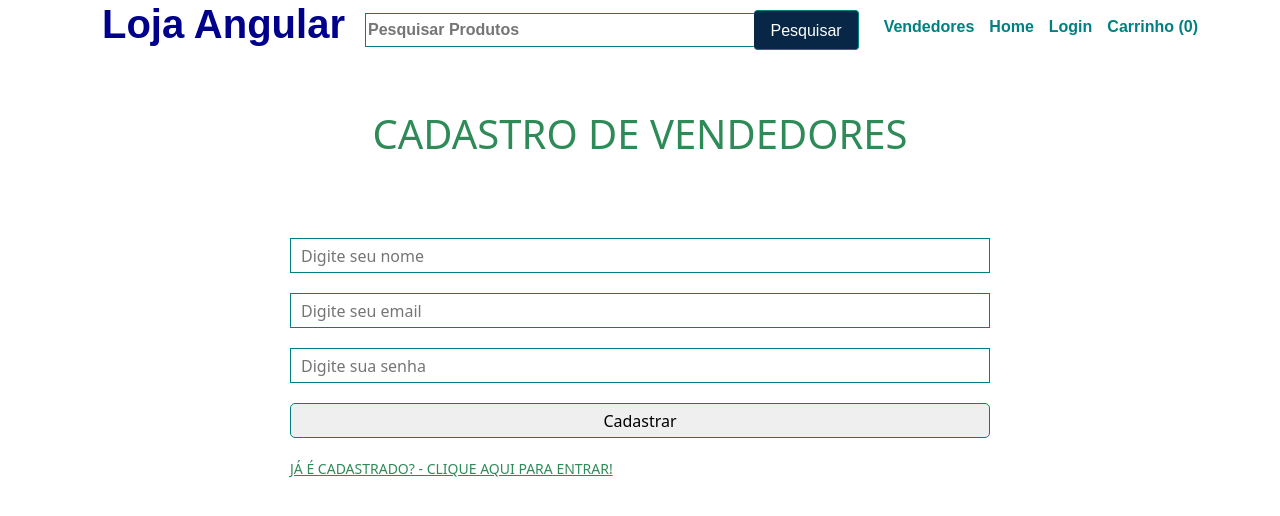
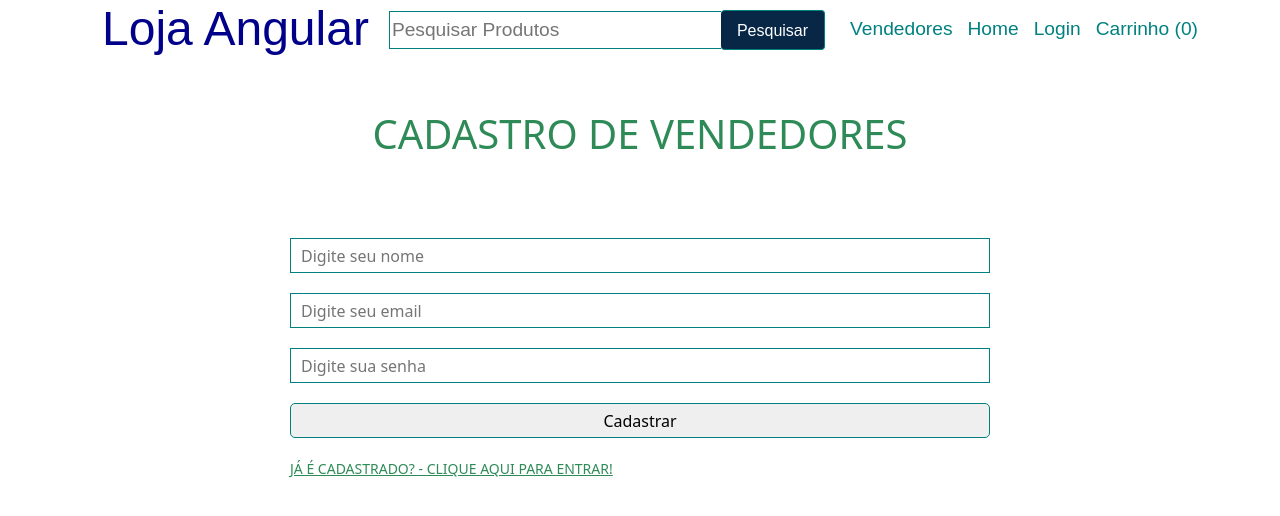
Before and after one commit to dev-edson2020/projeto-loja-angular, an Angular app: page /seller-auth in a window 1280 px wide. Shown: the top 516 px of the page. Built offline with nearby package versions, Linux system fonts and the light colour scheme.

Commit message:
Ajustes css

```diff
--- a/src/app/header/header.component.css
+++ b/src/app/header/header.component.css
@@ -3,10 +3,8 @@
     text-align: left;
     color: darkblue;
     border-collapse: collapse;
-          font-family: Arial, sans-serif;
     font-family: sans-serif;
     margin-left: 10px;
-    font-weight: bold;
 }
 
 .nav {
@@ -30,16 +28,19 @@
 .nav li {
     padding-left: 15px;
     padding-top: 15px;
+    font-size: larger;
 }
 
 nav li a {
     text-decoration: none;
     color: teal;
-    transition: color 0.3s; /* Transição suave da cor durante 0.3 segundos */
+    transition: color 0.3s;
+    /* Transição suave da cor durante 0.3 segundos */
 }
 
 nav li a:hover {
-    color: lightseagreen; /* Altera a cor ao passar o mouse por cima */
+    color: lightseagreen;
+    /* Altera a cor ao passar o mouse por cima */
 }
 
 
@@ -56,7 +57,7 @@ nav li a:hover {
     flex: 1;
     color: teal;
     border: 1px solid teal;
-    height: 34px;
+    height: 38px;
     border-right: 0px;
 }
 
@@ -107,6 +108,10 @@ h1 a {
 }
 
 .suggested-search li a {
-   cursor: pointer;
-   color: rgb(114, 85, 85);
+    cursor: pointer;
+    color: rgb(114, 85, 85);
 }
+
+.text {
+    font-size: larger;
+}
--- a/src/app/header/header.component.ts
+++ b/src/app/header/header.component.ts
@@ -45,6 +45,7 @@ export class HeaderComponent implements OnInit {
           result.length = 5;
         }
         this.searchResults = result;
+        console.log(this.searchResults);
       })
     }
   }
@@ -54,7 +55,7 @@ export class HeaderComponent implements OnInit {
   }
 
   submitSearch(val: string) {
-this.route.navigate([`search/${val}`]);
+    this.route.navigate([`search/${val}`]);
   }
 
 }
--- a/src/app/search/search.component.html
+++ b/src/app/search/search.component.html
@@ -2,7 +2,7 @@
   <div class="search-item" *ngFor="let item of searchResult">
     <div class="image-container">
       <a routerLink="/details/{{item.id}}"></a>
-      <img src="https://images-submarino.b2w.io/spacey/suba/2023/06/14/5881867050_1GG-a0e1d26326c0.webp"
+      <img src="{{item.image}}"
         alt="Imagem do produto">
     </div>
     <div class="text-container">
--- a/src/app/search/search.component.ts
+++ b/src/app/search/search.component.ts
@@ -14,7 +14,7 @@ export class SearchComponent implements OnInit {
   constructor(private activeRoute: ActivatedRoute, private product: ProductService) { }
 
   ngOnInit(): void {
-    const query = this.activeRoute.snapshot.paramMap.get('query');
+    const query = this.activeRoute.snapshot.paramMap.get(`query`);
     if (query) {
        this.product.searchProducts(query).subscribe(
            (result) => {
```
